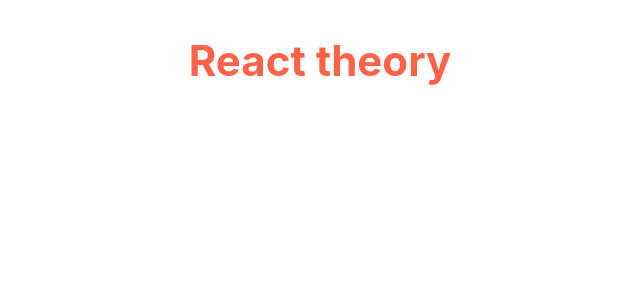
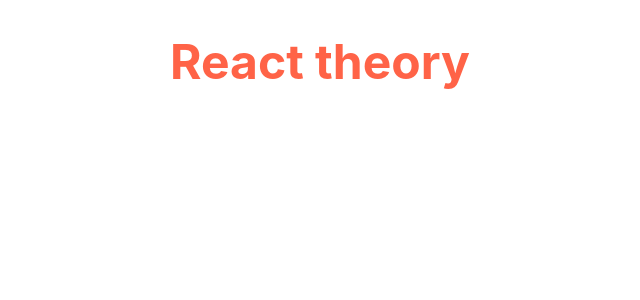
Before and after one commit to aleksey-lav/react-theory, a React (Create React App) app: page / in a window 1280 px wide. Shown: the top 300 px of the page, without its empty margins (320-960 px from the left). Built offline with nearby package versions, Linux system fonts and the light colour scheme.

Commit message:
inline styles in react

```diff
--- a/src/App.css
+++ b/src/App.css
@@ -1,6 +1,7 @@
+/*
 .App{
     text-align: center;
     color: tomato;
     font-size: 28px;
     font-weight: 600;
-}
+}*/
--- a/src/App.js
+++ b/src/App.js
@@ -2,10 +2,16 @@
 import './App.css';
 
 class App extends Component {
+
   render() {
-    return (
-      <div className="App">
-        <h2>React theory</h2>
+      const divStyle = {
+        // 'text-alegn' : 'center'
+        textAlign: 'center'
+      };
+
+      return (
+      <div className="App" style={divStyle}>
+        <h1 style={{'color': 'tomato', fontSize: '48px'}}>React theory</h1>
       </div>
     );
   }
```
Also changed, not shown: 1 other file (tests, documents, lock files or other folders).
